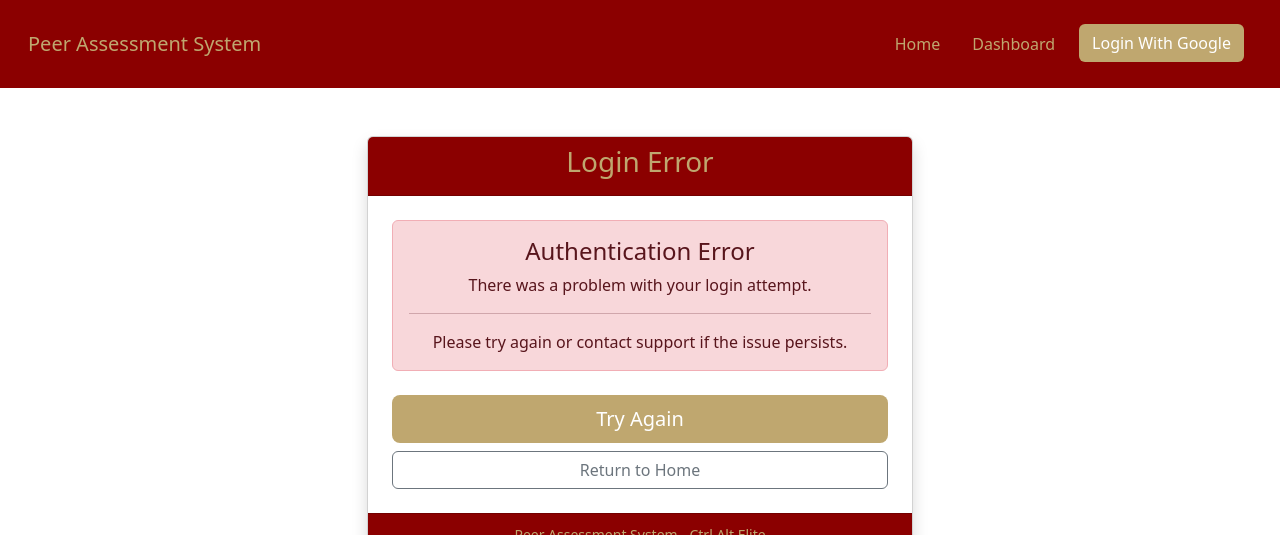
After one commit to CSCI3364-Fall2025/In-delvelopment, a Django app: page /login-error/ in a window 1280 px wide. The commit adds this page. Shown: the top 535 px of the page. Run offline with Django 5.2, Linux system fonts and the light colour scheme; grey boxes are pictures that could not be loaded.

Commit message:
Non-BC email login error page added

```diff
--- a/PeerAssess/urls.py
+++ b/PeerAssess/urls.py
@@ -33,4 +33,5 @@ urlpatterns = [
     path('custom-google-callback/', auth_views.custom_google_callback, name='custom_google_callback'),
     path('assessment/<int:assessment_id>/', views.view_assessment, name='view_assessment'),
     path('logout/', auth_views.logout_view, name='logout'),
+    path('login-error/', auth_views.login_error, name='login_error'),
 ]
--- /dev/null
+++ b/authentication/middleware.py
@@ -0,0 +1,41 @@
+from django.shortcuts import redirect
+from django.contrib import messages
+from django.urls import reverse
+
+class BCEmailMiddleware:
+    def __init__(self, get_response):
+        self.get_response = get_response
+
+    def __call__(self, request):
+        # Check if user is authenticated
+        if request.user.is_authenticated:
+            # Skip check for admin users and admin pages
+            if request.user.is_staff or request.path.startswith('/admin/'):
+                return self.get_response(request)
+
+            # Check if email is from BC domain
+            if not request.user.email.endswith('@bc.edu'):
+                # Log the user out
+                from django.contrib.auth import logout
+
+                # Store the email before logging out
+                email = request.user.email
+
+                # Clear any success messages
+                storage = messages.get_messages(request)
+                for message in storage:
+                    # Remove any success messages
+                    if message.level == messages.SUCCESS:
+                        storage.used = True
+
+                # Perform logout
+                logout(request)
+
+                # Add error message
+                messages.error(request, "Only Boston College (@bc.edu) email addresses are allowed.")
+
+                # Redirect to custom error page with parameters
+                return redirect(f'/login-error/?error=non_bc_email&email={email}')
+
+        # Continue with the request
+        return self.get_response(request)
--- a/authentication/views.py
+++ b/authentication/views.py
@@ -46,9 +46,19 @@ def google_login(request):
 def logout_view(request):
     from django.contrib.auth import logout
 
+    # Get the user's email before logging them out
+    user_email = request.user.email
+
+    # Perform the logout
     logout(request)
-    messages.success(request, "You have been successfully logged out.")
-    return redirect('home')
+
+    # Check if the email was from BC
+    if user_email and not user_email.endswith('@bc.edu'):
+        messages.error(request, "Access denied. Only Boston College (@bc.edu) email addresses are allowed.")
+        return redirect('home')
+    else:
+        messages.success(request, "You have been successfully logged out.")
+        return redirect('home')
 
 @login_required
 def update_role(request):
@@ -94,3 +104,15 @@ def load_progress(request):
     """Retrieve saved progress for the student as plain text"""
     user_profile = UserProfile.objects.get(user=request.user)
     return HttpResponse(user_profile.progress_data)  # Return as plain text
+
+def login_error(request):
+    """Display a user-friendly error page for login issues"""
+    error_type = request.GET.get('error', 'unknown')
+    email = request.GET.get('email', '')
+
+    context = {
+        'error_type': error_type,
+        'email': email
+    }
+
+    return render(request, 'login_error.html', context)
--- /dev/null
+++ b/templates/login_error.html
@@ -0,0 +1,55 @@
+{% extends 'base.html' %}
+
+{% block title %}Login Error | Peer Assessment System{% endblock %}
+
+{% block content %}
+<div class="container mt-5">
+    <div class="row justify-content-center">
+        <div class="col-md-6">
+            <div class="card shadow">
+                <div class="card-header text-center" style="background-color: var(--bc-maroon); color: var(--bc-gold);">
+                    <h3>Login Error</h3>
+                </div>
+                <div class="card-body p-4 text-center">
+                    <div class="mb-4">
+                        {% if error_type == 'non_bc_email' %}
+                            <div class="alert alert-danger">
+                                <h4 class="alert-heading">Access Restricted</h4>
+                                <p>The email address <strong>{{ email }}</strong> is not a Boston College email.</p>
+                                <hr>
+                                <p class="mb-0">Only Boston College (@bc.edu) email addresses are allowed to access this system.</p>
+                            </div>
+                        {% elif error_type == 'no_email' %}
+                            <div class="alert alert-danger">
+                                <h4 class="alert-heading">Email Not Found</h4>
+                                <p>We couldn't retrieve an email address from your Google account.</p>
+                                <hr>
+                                <p class="mb-0">Please ensure your Google account has a valid email address associated with it.</p>
+                            </div>
+                        {% else %}
+                            <div class="alert alert-danger">
+                                <h4 class="alert-heading">Authentication Error</h4>
+                                <p>There was a problem with your login attempt.</p>
+                                <hr>
+                                <p class="mb-0">Please try again or contact support if the issue persists.</p>
+                            </div>
+                        {% endif %}
+                    </div>
+
+                    <div class="d-grid gap-2">
+                        <a href="{% url 'login' %}" class="btn gold-btn btn-lg">
+                            Try Again
+                        </a>
+                        <a href="{% url 'home' %}" class="btn btn-outline-secondary">
+                            Return to Home
+                        </a>
+                    </div>
+                </div>
+                <div class="card-footer text-center" style="background-color: var(--bc-maroon); color: var(--bc-gold);">
+                    <small>Peer Assessment System - Ctrl Alt Elite</small>
+                </div>
+            </div>
+        </div>
+    </div>
+</div>
+{% endblock %}
```
Also changed, not shown: PeerAssess/settings.py (+6 -5 lines), assessments/views.py (+7 -0 lines), authentication/adapters.py (+12 -3 lines), templates/home.html (+32 -14 lines).
